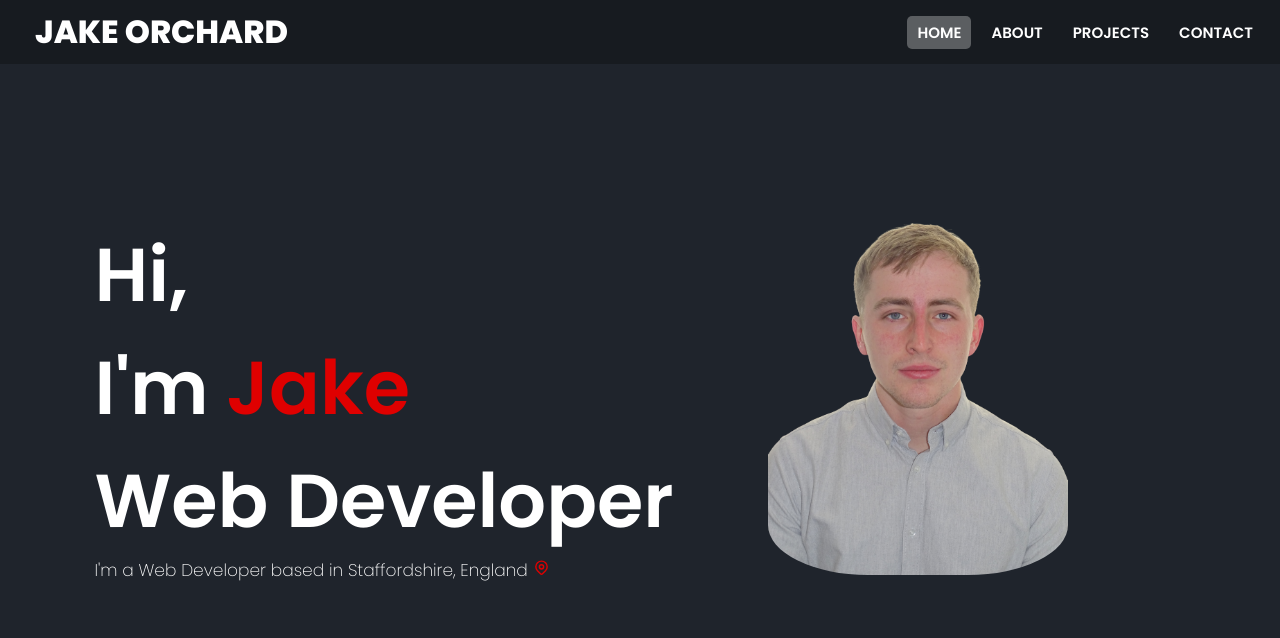
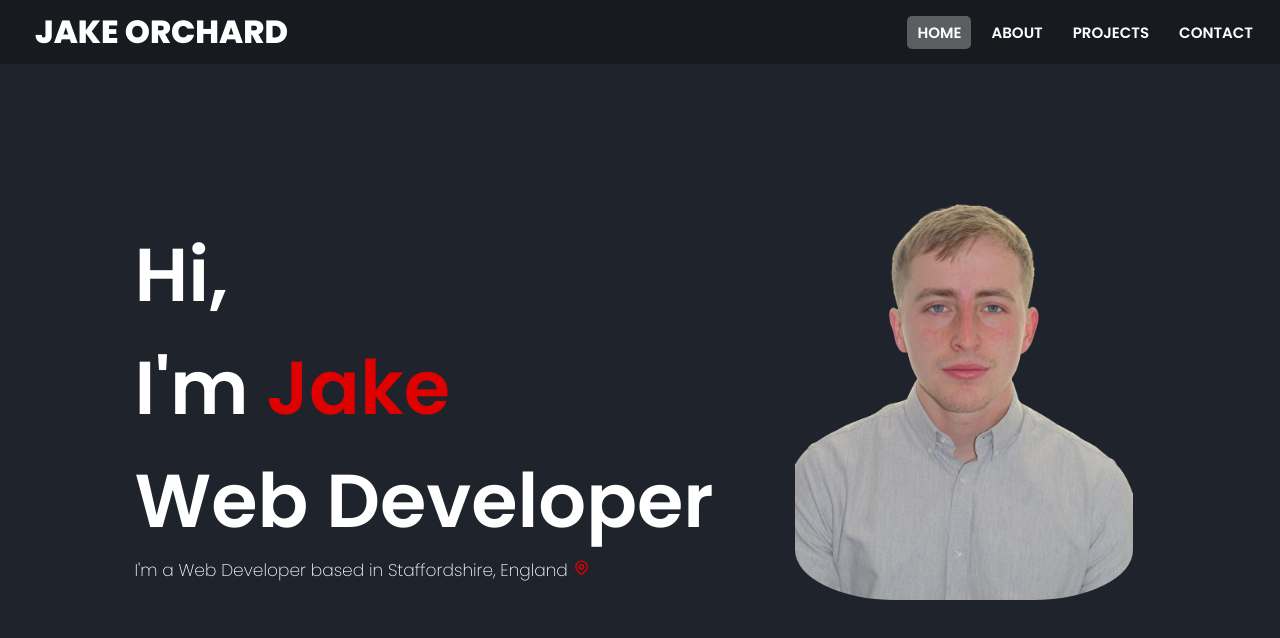
Before and after one commit to Jake-Orch/Portfolio-mk3, a React (Create React App) app: page /Portfolio-mk3 in a window 1280 px wide. Shown: the top 638 px of the page. Built offline with nearby package versions, Linux system fonts and the light colour scheme.

Commit message:
border on home page added

```diff
--- a/src/components/Portrait/portrait.css
+++ b/src/components/Portrait/portrait.css
@@ -24,12 +24,11 @@
     width: 40vw;
     height: var(--page-height);
     padding-bottom: 8vh;
-    justify-content: start;
   }
 }
 
 @media only screen and (min-width: 1200px) {
   .home_portrait_image {
-    height: 450px;
+    height: 500px;
   }
 }
--- a/src/containers/Home/home.css
+++ b/src/containers/Home/home.css
@@ -10,5 +10,6 @@
 @media only screen and (min-width: 900px) {
   .home_container {
     flex-direction: row;
+    padding: 0 100px 0 100px;
   }
 }
```
Lines whose indentation alone changed are shown as unchanged.
